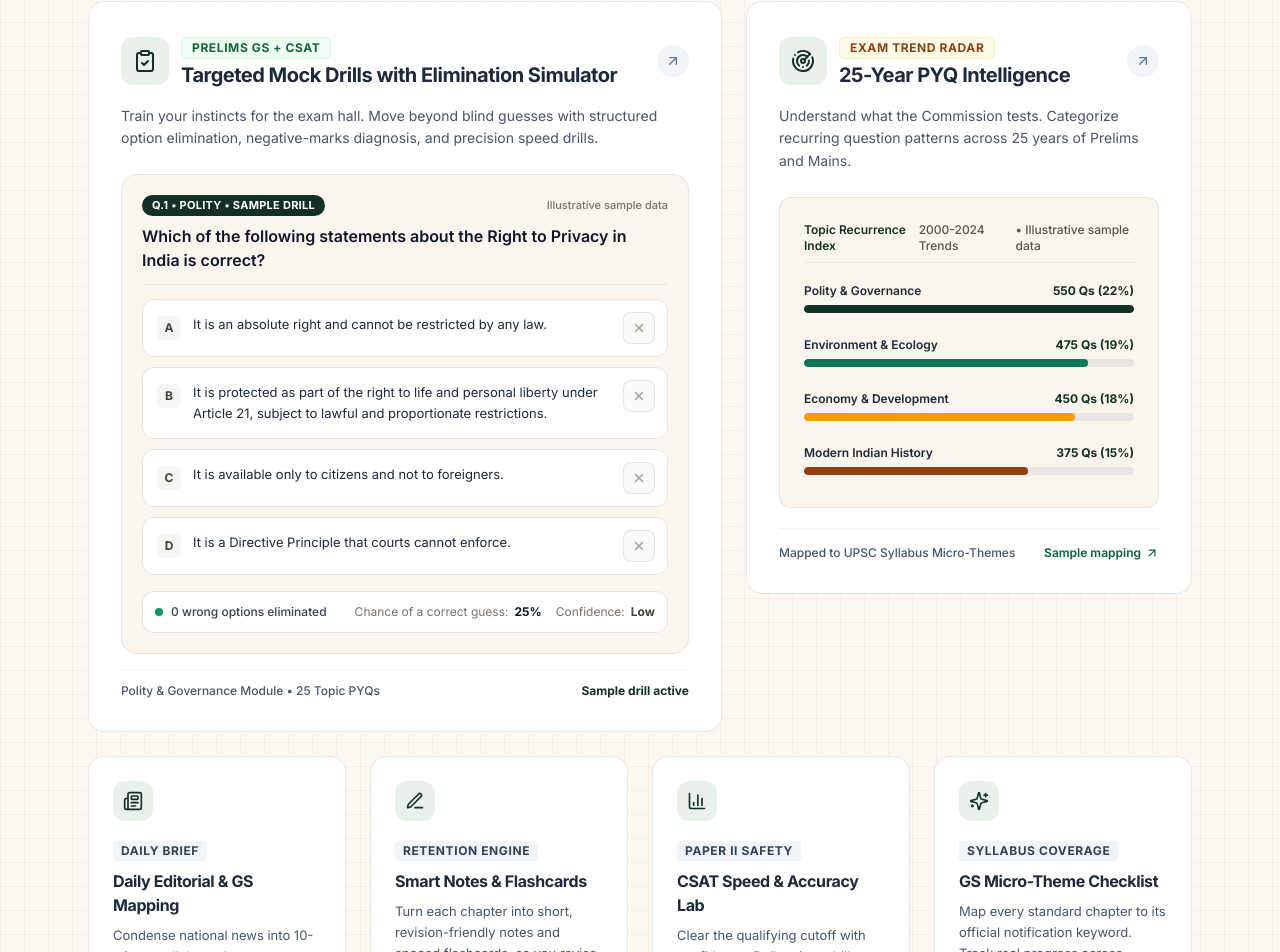
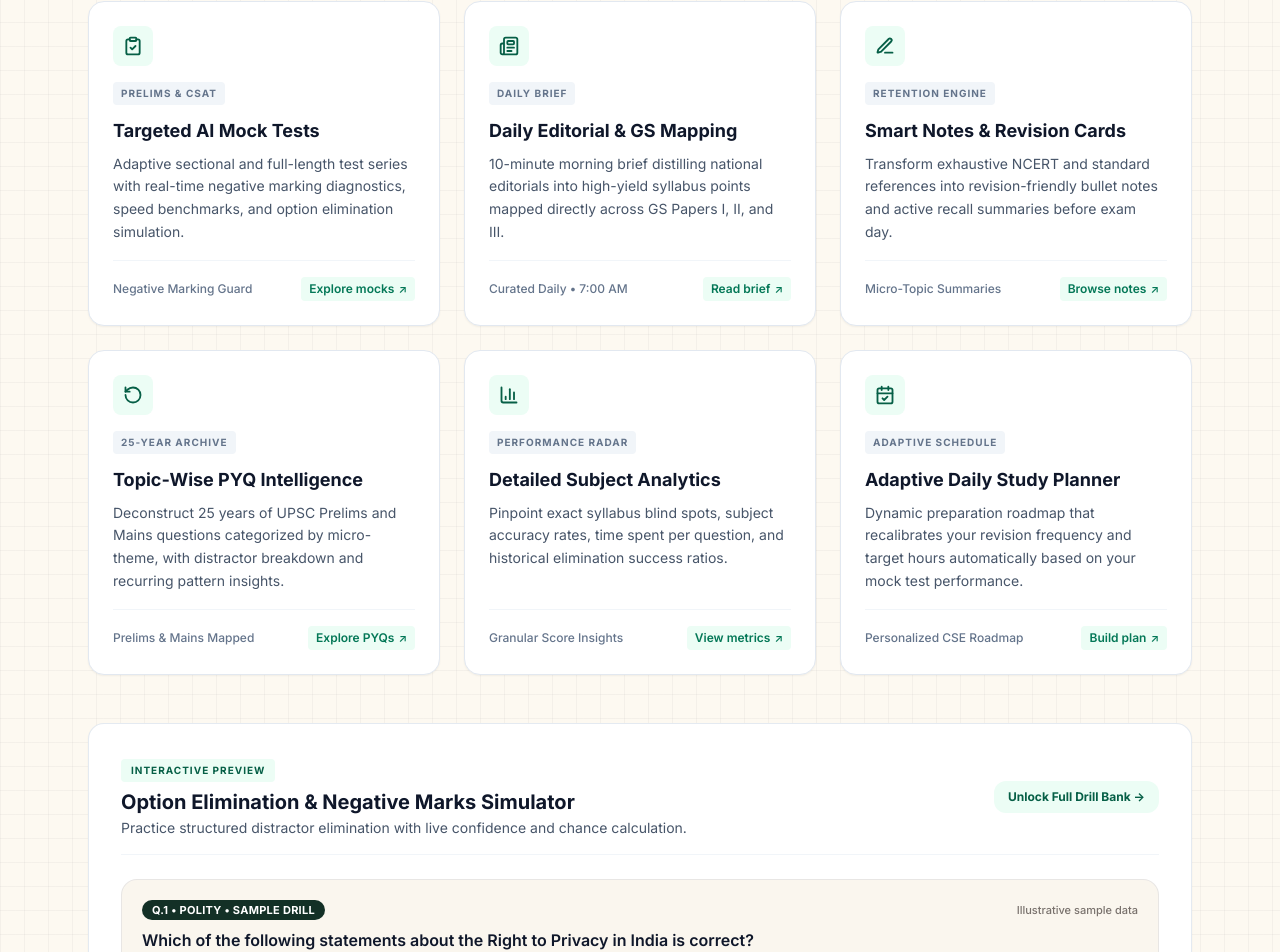
Before and after one commit to Farhaan-Coder/UPSC_WEBPAGE_UPDATED, a React (Vite) app: page / in a window 1280 px wide. Shown: the part 1586-2538 px from the top of the page. Built offline with nearby package versions, Linux system fonts and the light colour scheme; a web font is replaced by a local one.

Commit message:
feat(features): redesign into 6-card 3-column layout matching theme specifications

```diff
--- a/src/components/FeaturesGrid.jsx
+++ b/src/components/FeaturesGrid.jsx
@@ -2,27 +2,76 @@ import React from 'react';
 import {
   ClipboardCheck,
   Newspaper,
+  PenLine,
   RotateCcw,
-  PenLine,
-  Sparkles,
   BarChart3,
-  Radar,
-  ArrowUpRight,
-  CheckCircle2,
-  HelpCircle
+  CalendarCheck
 } from 'lucide-react';
-import { PYQ_RANGE, PYQ_TOTAL, pyqThemes } from '../data/pyqSample.js';
 import EliminationDrill from './EliminationDrill.jsx';
 
 export default function FeaturesGrid({ onOpenLogin }) {
-  // Top 4 frequency items from unified pyqThemes
-  const topPyqThemes = pyqThemes.slice(0, 4);
+  const features = [
+    {
+      icon: ClipboardCheck,
+      overline: 'PRELIMS & CSAT',
+      title: 'Targeted AI Mock Tests',
+      description: 'Adaptive sectional and full-length test series with real-time negative marking diagnostics, speed benchmarks, and option elimination simulation.',
+      meta: 'Negative Marking Guard',
+      linkText: 'Explore mocks',
+      href: '#sample-drill',
+    },
+    {
+      icon: Newspaper,
+      overline: 'DAILY BRIEF',
+      title: 'Daily Editorial & GS Mapping',
+      description: '10-minute morning brief distilling national editorials into high-yield syllabus points mapped directly across GS Papers I, II, and III.',
+      meta: 'Curated Daily • 7:00 AM',
+      linkText: 'Read brief',
+      href: '#resources',
+    },
+    {
+      icon: PenLine,
+      overline: 'RETENTION ENGINE',
+      title: 'Smart Notes & Revision Cards',
+      description: 'Transform exhaustive NCERT and standard references into revision-friendly bullet notes and active recall summaries before exam day.',
+      meta: 'Micro-Topic Summaries',
+      linkText: 'Browse notes',
+      href: '#pricing',
+    },
+    {
+      icon: RotateCcw,
+      overline: '25-YEAR ARCHIVE',
+      title: 'Topic-Wise PYQ Intelligence',
+      description: 'Deconstruct 25 years of UPSC Prelims and Mains questions categorized by micro-theme, with distractor breakdown and recurring pattern insights.',
+      meta: 'Prelims & Mains Mapped',
+      linkText: 'Explore PYQs',
+      href: '#resources',
+    },
+    {
+      icon: BarChart3,
+      overline: 'PERFORMANCE RADAR',
+      title: 'Detailed Subject Analytics',
+      description: 'Pinpoint exact syllabus blind spots, subject accuracy rates, time spent per question, and historical elimination success ratios.',
+      meta: 'Granular Score Insights',
+      linkText: 'View metrics',
+      href: '#preparation',
+    },
+    {
+      icon: CalendarCheck,
+      overline: 'ADAPTIVE SCHEDULE',
+      title: 'Adaptive Daily Study Planner',
+      description: 'Dynamic preparation roadmap that recalibrates your revision frequency and target hours automatically based on your mock test performance.',
+      meta: 'Personalized CSE Roadmap',
+      linkText: 'Build plan',
+      href: '#preparation',
+    },
+  ];
 
   return (
-    <section className="pt-16 md:pt-20 pb-8 md:pb-10 bg-transparent border-b border-stone-200/60 scroll-mt-20" id="features">
+    <section className="pt-16 md:pt-20 pb-12 md:pb-16 bg-transparent border-b border-stone-200/60 scroll-mt-20" id="features">
       <div className="max-w-6xl mx-auto px-4 sm:px-6">
 
-        {/* Split Section Header */}
+        {/* Section Header */}
         <div className="flex flex-col md:flex-row md:items-end justify-between gap-6 mb-12">
           <div>
             <span className="text-xs font-bold text-[#133026] tracking-wider block mb-2 uppercase">
@@ -37,214 +86,85 @@ export default function FeaturesGrid({ onOpenLogin }) {
           </p>
         </div>
 
-        {/* Bento Grid: 2 Large Cards (with Mini UI Previews) + 4 Smaller Cards */}
-        <div className="grid grid-cols-1 md:grid-cols-2 lg:grid-cols-12 gap-6 items-stretch">
+        {/* 6-Card Feature Grid (3 Columns on Desktop) */}
+        <div className="grid grid-cols-1 md:grid-cols-2 lg:grid-cols-3 gap-6">
+          {features.map((feature, idx) => {
+            const Icon = feature.icon;
 
-          {/* BENTO CARD 1 (Large - 7 cols): AI Mock Tests & Option Elimination with Interactive Widget */}
-          <div className="lg:col-span-7 bg-white border border-slate-200/90 rounded-2xl p-6 sm:p-8 flex flex-col justify-between shadow-xs hover:shadow-xl hover:border-slate-300 transition-all duration-300 group">
+            return (
+              <div
+                key={idx}
+                className="bg-white rounded-2xl border border-slate-200 shadow-sm p-6 hover:-translate-y-1 transition-transform duration-300 flex flex-col justify-between"
+              >
                 <div>
-              <div className="flex items-center justify-between mb-4">
-                <div className="flex items-center gap-3">
-                  <div className="w-12 h-12 rounded-xl bg-[#EAF1EB] text-[#133026] flex items-center justify-center group-hover:bg-[#133026] group-hover:text-[#F59E0B] transition-colors duration-200 shadow-2xs">
-                    <ClipboardCheck className="w-6 h-6 stroke-[2]" />
-                  </div>
-                  <div>
-                    <span className="inline-block px-2.5 py-0.5 rounded-md bg-green-50 border border-green-200/60 text-xs font-bold uppercase tracking-wider text-green-800">
-                      PRELIMS GS + CSAT
-                    </span>
-                    <h3 className="font-sans font-bold text-lg sm:text-xl text-slate-800 tracking-tight mt-0.5">
-                      Targeted Mock Drills with Elimination Simulator
-                    </h3>
-                  </div>
-                </div>
-                <div className="w-8 h-8 rounded-full bg-slate-100 flex items-center justify-center text-slate-500 group-hover:bg-[#F59E0B] group-hover:text-slate-900 transition-all duration-200">
-                  <ArrowUpRight className="w-4 h-4" />
-                </div>
+                  {/* Top-left icon inside soft tinted square */}
+                  <div className="bg-emerald-50 text-emerald-800 p-2.5 rounded-lg w-fit mb-4">
+                    <Icon className="w-5 h-5 stroke-[2.2]" />
                   </div>
 
-              <p className="text-sm text-slate-600 leading-relaxed font-normal mb-6">
-                Train your instincts for the exam hall. Move beyond blind guesses with structured option elimination, negative-marks diagnosis, and precision speed drills.
-              </p>
-
-              {/* Mini UI Preview Widget: Interactive Option Elimination Box */}
-              <div className="mb-4">
-                <EliminationDrill />
-              </div>
+                  {/* Overline categorical tag */}
+                  <div className="text-[10px] font-bold tracking-widest uppercase text-slate-500 bg-slate-100 px-2 py-1 rounded w-fit mb-3">
+                    {feature.overline}
                   </div>
 
-            <div className="pt-3 border-t border-slate-100 flex items-center justify-between text-xs text-slate-600 font-medium">
-              <span>Polity & Governance Module • 25 Topic PYQs</span>
-              <span className="text-[#133026] font-bold">Sample drill active</span>
-            </div>
+                  {/* Title */}
+                  <h3 className="text-lg font-bold text-slate-900 mb-2">
+                    {feature.title}
+                  </h3>
+
+                  {/* Description */}
+                  <p className="text-sm text-slate-600 leading-relaxed font-normal">
+                    {feature.description}
+                  </p>
                 </div>
 
-          {/* BENTO CARD 2 (Large - 5 cols): 25-Year PYQ Intelligence with Mini Frequency Chart */}
-          <div className="lg:col-span-5 h-fit self-start bg-white border border-slate-200/90 rounded-2xl p-6 sm:p-8 flex flex-col shadow-xs hover:shadow-xl hover:border-slate-300 transition-all duration-300 group">
+                {/* Footer Section */}
                 <div>
-              <div className="flex items-center justify-between mb-4">
-                <div className="flex items-center gap-3">
-                  <div className="w-12 h-12 rounded-xl bg-[#EAF1EB] text-[#133026] flex items-center justify-center group-hover:bg-[#133026] group-hover:text-[#F59E0B] transition-colors duration-200 shadow-2xs">
-                    <Radar className="w-6 h-6 stroke-[2]" />
+                  {/* Divider */}
+                  <div className="border-t border-slate-100 my-4" />
+
+                  {/* Card Footer: Meta-text on left, thematic link on right */}
+                  <div className="flex items-center justify-between text-xs">
+                    <span className="text-slate-500 font-medium">
+                      {feature.meta}
+                    </span>
+                    <a
+                      href={feature.href}
+                      className="text-xs font-semibold text-emerald-700 hover:text-emerald-800 bg-emerald-50 px-2 py-1 rounded transition-colors duration-150 inline-flex items-center gap-1 cursor-pointer"
+                    >
+                      <span>{feature.linkText}</span>
+                      <span className="text-[11px]">↗</span>
+                    </a>
                   </div>
-                  <div>
-                    <span className="inline-block px-2.5 py-0.5 rounded-md bg-amber-50 border border-amber-200/60 text-xs font-bold uppercase tracking-wider text-amber-800">
-                      EXAM TREND RADAR
-                    </span>
-                    <h3 className="font-sans font-bold text-lg sm:text-xl text-slate-800 tracking-tight mt-0.5">
-                      25-Year PYQ Intelligence
-                    </h3>
-                  </div>
-                </div>
-                <div className="w-8 h-8 rounded-full bg-slate-100 flex items-center justify-center text-slate-500 group-hover:bg-[#F59E0B] group-hover:text-slate-900 transition-all duration-200">
-                  <ArrowUpRight className="w-4 h-4" />
-                </div>
-              </div>
-
-              <p className="text-sm text-slate-600 leading-relaxed font-normal mb-6">
-                Understand what the Commission tests. Categorize recurring question patterns across 25 years of Prelims and Mains.
-              </p>
-
-              {/* Mini UI Preview Widget: Subject Frequency Bar Chart using pyqSample */}
-              <div className="bg-[#FAF6EE] border border-stone-200/90 rounded-xl p-5 sm:p-6 mb-5">
-                <div className="flex items-center justify-between text-xs font-semibold text-[#133026] mb-3 pb-2 border-b border-stone-200/70">
-                  <span>Topic Recurrence Index</span>
-                  <div className="flex items-center gap-1.5 text-xs text-stone-600 font-medium">
-                    <span>{PYQ_RANGE} Trends</span>
-                    <span className="hidden sm:inline">• Illustrative sample data</span>
-                  </div>
-                </div>
-
-                <div className="space-y-2">
-                  {topPyqThemes.map((bar, bIdx) => {
-                    const relativeWidth = Math.round((bar.count / topPyqThemes[0].count) * 100);
-                    return (
-                      <div
-                        key={bIdx}
-                        className="space-y-1.5 p-2 -mx-2 rounded-lg hover:bg-white/60 hover:shadow-sm transition-all duration-200 cursor-pointer group/row"
-                      >
-                        <div className="flex justify-between text-xs font-medium text-slate-700">
-                          <span className="font-semibold text-slate-800 group-hover/row:text-[#133026] transition-colors">{bar.name}</span>
-                          <span className="font-bold text-[#133026]">
-                            {bar.count} Qs ({bar.share}%)
-                          </span>
-                        </div>
-                        <div className="w-full h-2 bg-stone-200/90 rounded-full overflow-hidden">
-                          <div
-                            className={`h-full ${
-                              bIdx === 0
-                                ? 'bg-[#133026]'
-                                : bIdx === 1
-                                  ? 'bg-emerald-700'
-                                  : bIdx === 2
-                                    ? 'bg-[#F59E0B]'
-                                    : 'bg-amber-800'
-                            } rounded-full transition-all duration-1000 ease-out`}
-                            style={{ width: `${relativeWidth}%` }}
-                          />
                 </div>
               </div>
             );
           })}
         </div>
-              </div>
-            </div>
 
-            <div className="pt-4 border-t border-slate-100 flex items-center justify-between text-xs text-slate-600 font-medium">
-              <span>Mapped to UPSC Syllabus Micro-Themes</span>
-              <a
-                href="#resources"
-                className="inline-flex items-center gap-1 text-emerald-800 hover:text-emerald-700 hover:underline transition-all font-semibold group/link cursor-pointer"
-              >
-                <span>Sample mapping</span>
-                <ArrowUpRight className="w-3.5 h-3.5 transition-transform duration-200 group-hover/link:translate-x-0.5 group-hover/link:-translate-y-0.5" />
-              </a>
-            </div>
-          </div>
-
-          {/* BENTO CARD 3: Daily Editorial & Syllabus Mapping (3 cols) */}
-          <div className="md:col-span-1 lg:col-span-3 bg-white border border-slate-200/90 rounded-2xl p-6 flex flex-col justify-between shadow-xs hover:shadow-xl hover:border-slate-300 transition-all duration-300 hover:-translate-y-1 cursor-pointer group">
+        {/* Live Interactive Option Elimination Preview */}
+        <div className="mt-12 bg-white border border-slate-200/90 rounded-2xl p-6 sm:p-8 shadow-sm">
+          <div className="flex flex-col sm:flex-row sm:items-center justify-between gap-4 mb-6 pb-4 border-b border-slate-100">
             <div>
-              <div className="w-10 h-10 rounded-xl bg-[#EAF1EB] text-[#133026] flex items-center justify-center group-hover:bg-[#133026] group-hover:text-[#F59E0B] transition-colors duration-200 mb-4">
-                <Newspaper className="w-5 h-5 stroke-[2]" />
-              </div>
-              <span className="inline-block px-2 py-0.5 rounded bg-slate-100 text-xs font-bold uppercase tracking-wider text-slate-700 mb-2">
-                DAILY BRIEF
+              <span className="text-[10px] font-bold tracking-widest uppercase text-emerald-800 bg-emerald-50 px-2.5 py-1 rounded inline-block mb-1.5">
+                INTERACTIVE PREVIEW
               </span>
-              <h4 className="font-sans font-bold text-base text-slate-800 tracking-tight mb-2 group-hover:text-[#133026] transition-colors">
-                Daily Editorial & GS Mapping
-              </h4>
-              <p className="text-xs sm:text-[13px] text-slate-600 leading-relaxed font-normal mb-4">
-                Condense national news into 10-minute syllabus takeaways. Connect issues to GS I, II, and III topics without clutter.
+              <h3 className="text-xl font-bold text-slate-900">
+                Option Elimination & Negative Marks Simulator
+              </h3>
+              <p className="text-sm text-slate-600 mt-0.5">
+                Practice structured distractor elimination with live confidence and chance calculation.
               </p>
             </div>
-            <div className="pt-3 border-t border-slate-100 text-xs text-slate-600 font-medium">
-              Curated Every Morning • 7:00 AM
+            <button
+              type="button"
+              onClick={() => onOpenLogin ? onOpenLogin() : null}
+              className="text-xs font-bold text-emerald-800 bg-emerald-50 hover:bg-emerald-100 px-3.5 py-2 rounded-xl transition-colors shrink-0 self-start sm:self-auto cursor-pointer"
+            >
+              Unlock Full Drill Bank →
+            </button>
           </div>
-          </div>
-
-          {/* BENTO CARD 4: Smart Notes & Flashcards (3 cols) */}
-          <div className="md:col-span-1 lg:col-span-3 bg-white border border-slate-200/90 rounded-2xl p-6 flex flex-col justify-between shadow-xs hover:shadow-xl hover:border-slate-300 transition-all duration-300 hover:-translate-y-1 cursor-pointer group">
-            <div>
-              <div className="w-10 h-10 rounded-xl bg-[#EAF1EB] text-[#133026] flex items-center justify-center group-hover:bg-[#133026] group-hover:text-[#F59E0B] transition-colors duration-200 mb-4">
-                <PenLine className="w-5 h-5 stroke-[2]" />
-              </div>
-              <span className="inline-block px-2 py-0.5 rounded bg-slate-100 text-xs font-bold uppercase tracking-wider text-slate-700 mb-2">
-                RETENTION ENGINE
-              </span>
-              <h4 className="font-sans font-bold text-base text-slate-800 tracking-tight mb-2 group-hover:text-[#133026] transition-colors">
-                Smart Notes & Flashcards
-              </h4>
-              <p className="text-xs sm:text-[13px] text-slate-600 leading-relaxed font-normal mb-4">
-                Turn each chapter into short, revision-friendly notes and spaced flashcards, so you revise at the right time instead of rereading.
-              </p>
-            </div>
-            <div className="pt-3 border-t border-slate-100 text-xs text-slate-600 font-medium">
-              Daily 15-Minute Spaced Intervals
-            </div>
-          </div>
-
-          {/* BENTO CARD 5: CSAT Speed & Accuracy Drills (3 cols) */}
-          <div className="md:col-span-1 lg:col-span-3 bg-white border border-slate-200/90 rounded-2xl p-6 flex flex-col justify-between shadow-xs hover:shadow-xl hover:border-slate-300 transition-all duration-300 hover:-translate-y-1 cursor-pointer group">
-            <div>
-              <div className="w-10 h-10 rounded-xl bg-[#EAF1EB] text-[#133026] flex items-center justify-center group-hover:bg-[#133026] group-hover:text-[#F59E0B] transition-colors duration-200 mb-4">
-                <BarChart3 className="w-5 h-5 stroke-[2]" />
-              </div>
-              <span className="inline-block px-2 py-0.5 rounded bg-slate-100 text-xs font-bold uppercase tracking-wider text-slate-700 mb-2">
-                PAPER II SAFETY
-              </span>
-              <h4 className="font-sans font-bold text-base text-slate-800 tracking-tight mb-2 group-hover:text-[#133026] transition-colors">
-                CSAT Speed & Accuracy Lab
-              </h4>
-              <p className="text-xs sm:text-[13px] text-slate-600 leading-relaxed font-normal mb-4">
-                Clear the qualifying cutoff with confidence. Daily micro-drills targeting reading comprehension and quantitative reasoning.
-              </p>
-            </div>
-            <div className="pt-3 border-t border-slate-100 text-xs text-slate-600 font-medium">
-              Qualifying: 33%
-            </div>
-          </div>
-
-          {/* BENTO CARD 6: Interactive Syllabus Tracker (3 cols) */}
-          <div className="md:col-span-1 lg:col-span-3 bg-white border border-slate-200/90 rounded-2xl p-6 flex flex-col justify-between shadow-xs hover:shadow-xl hover:border-slate-300 transition-all duration-300 hover:-translate-y-1 cursor-pointer group">
-            <div>
-              <div className="w-10 h-10 rounded-xl bg-[#EAF1EB] text-[#133026] flex items-center justify-center group-hover:bg-[#133026] group-hover:text-[#F59E0B] transition-colors duration-200 mb-4">
-                <Sparkles className="w-5 h-5 stroke-[2]" />
-              </div>
-              <span className="inline-block px-2 py-0.5 rounded bg-slate-100 text-xs font-bold uppercase tracking-wider text-slate-700 mb-2">
-                SYLLABUS COVERAGE
-              </span>
-              <h4 className="font-sans font-bold text-base text-slate-800 tracking-tight mb-2 group-hover:text-[#133026] transition-colors">
-                GS Micro-Theme Checklist
-              </h4>
-              <p className="text-xs sm:text-[13px] text-slate-600 leading-relaxed font-normal mb-4">
-                Map every standard chapter to its official notification keyword. Track real progress across General Studies I through IV.
-              </p>
-            </div>
-            <div className="pt-3 border-t border-slate-100 text-xs text-slate-600 font-medium">
-              GS I–IV Micro-Topic Granularity
-            </div>
-          </div>
-
+          <EliminationDrill />
         </div>
 
       </div>
```
Lines whose indentation alone changed are shown as unchanged.
